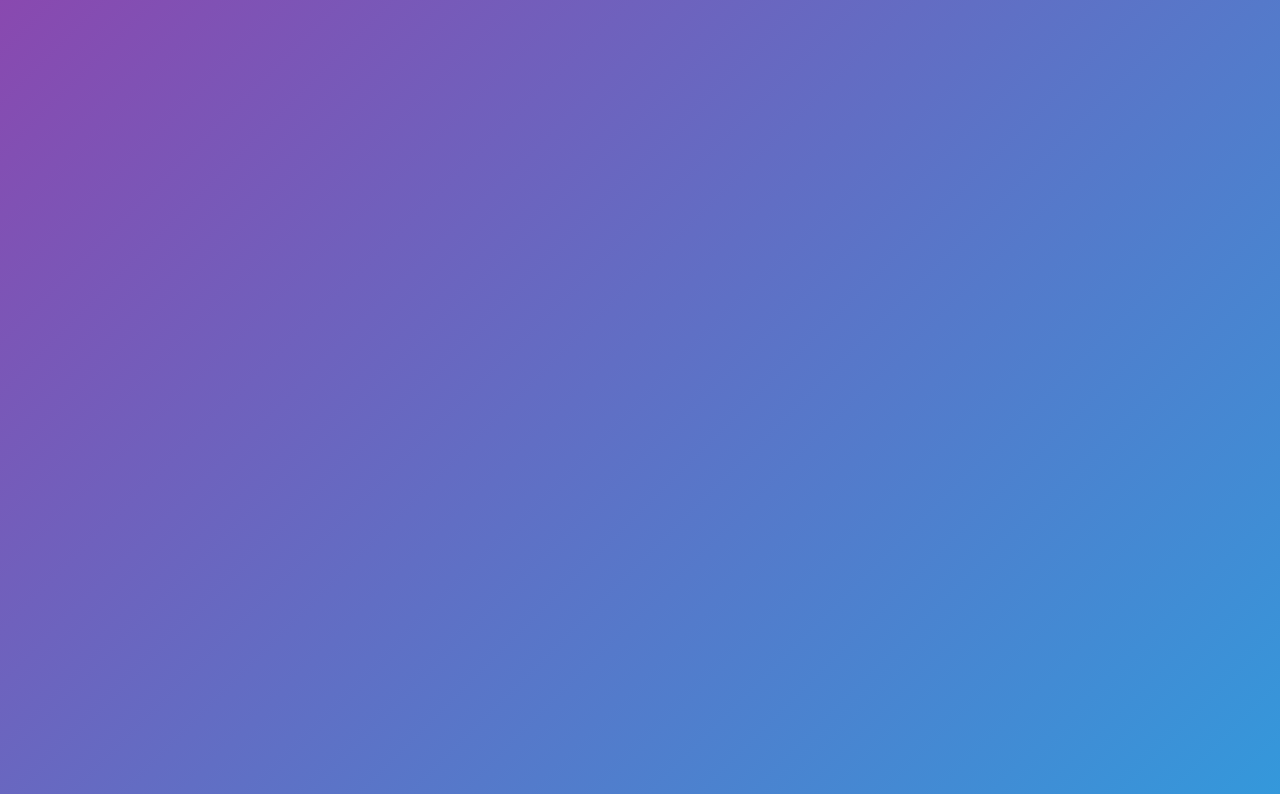
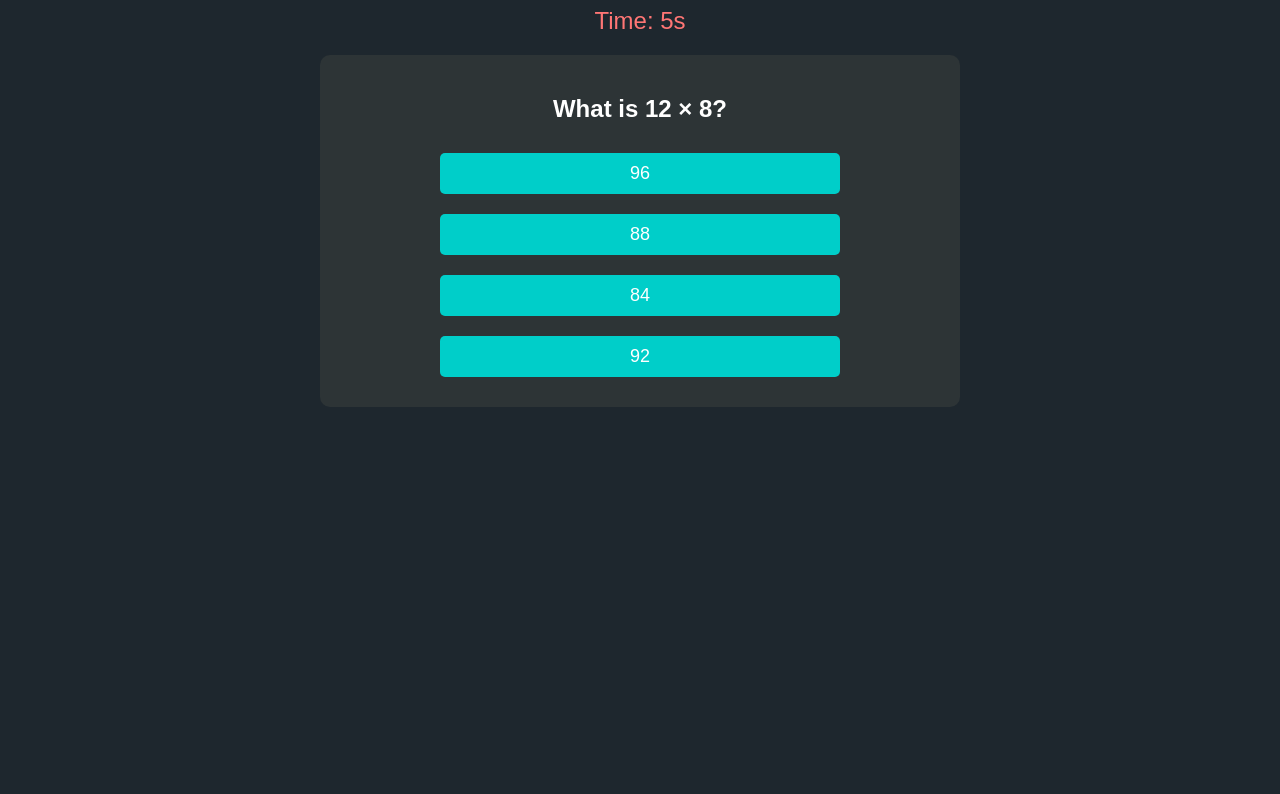
Before and after one commit to garv11258/quiz-reward-site, a plain HTML site: page quiz.html in a window 1280 px wide. Shown: the part 122-916 px from the top of the page. After the commit the page ends 800 px from the top, so only its background shows below. Drawn offline with Linux system fonts and the light colour scheme.

Commit message:
Update quiz.html

```diff
--- a/quiz.html
+++ b/quiz.html
@@ -1,19 +1,115 @@
 <!DOCTYPE html>
-<html>
+<html lang="en">
 <head>
+  <meta charset="UTF-8" />
   <title>Quiz Time</title>
   <style>
     body {
-      font-family: 'Segoe UI', sans-serif;
-      background: linear-gradient(135deg, #8e44ad, #3498db);
+      background-color: #1e272e;
       color: #fff;
+      font-family: Arial, sans-serif;
       text-align: center;
-      padding: 50px;
-      min-height: 100vh;
+      padding: 40px;
     }
-    h1 {
-      font-size: 40px;
+    .question-box {
+      background-color: #2d3436;
+      padding: 20px;
+      border-radius: 10px;
+      display: inline-block;
+      width: 80%;
+      max-width: 600px;
+    }
+    .option {
+      margin: 10px;
+      padding: 10px;
+      background-color: #00cec9;
+      color: white;
+      border: none;
+      border-radius: 5px;
+      font-size: 18px;
+      cursor: pointer;
+      width: 80%;
+      max-width: 400px;
+    }
+    #timer {
+      font-size: 24px;
       margin-bottom: 20px;
+      color: #ff7675;
     }
-    #question {
-      font-size: 32
+  </style>
+</head>
+<body>
+
+  <h1>📚 Class 1–12 Math Quiz</h1>
+  <div id="timer">Time: 10s</div>
+  <div class="question-box">
+    <h2 id="question">Loading...</h2>
+    <div id="options"></div>
+  </div>
+
+  <script>
+    const questions = [
+      { q: "What is 12 × 8?", a: ["96", "88", "84", "92"], c: 0 },
+      { q: "What is 100 ÷ 5?", a: ["25", "20", "15", "10"], c: 1 },
+      { q: "Solve: x + 4 = 10", a: ["6", "7", "5", "8"], c: 0 },
+      { q: "What is 1/2 + 1/4?", a: ["3/4", "1/4", "1", "1/2"], c: 0 },
+      { q: "Area of square with side 6?", a: ["36", "12", "18", "24"], c: 0 },
+      { q: "What is 3³?", a: ["27", "9", "81", "30"], c: 0 },
+      { q: "If a bag has 6 red, 4 blue balls, total?", a: ["10", "12", "8", "6"], c: 0 },
+      { q: "Solve: 2x = 10", a: ["5", "10", "8", "12"], c: 0 },
+      { q: "Angle in triangle total?", a: ["180°", "360°", "90°", "120°"], c: 0 },
+      { q: "50% of 200 is?", a: ["100", "50", "150", "25"], c: 0 }
+    ];
+
+    let current = 0;
+    let score = 0;
+    let timeLeft = 10;
+    let timer;
+
+    function loadQuestion() {
+      clearInterval(timer);
+      if (current >= questions.length) {
+        localStorage.setItem("finalScore", score);
+        window.location.href = "redeem.html";
+        return;
+      }
+
+      const q = questions[current];
+      document.getElementById("question").innerText = q.q;
+      const opts = document.getElementById("options");
+      opts.innerHTML = "";
+
+      q.a.forEach((ans, i) => {
+        const btn = document.createElement("button");
+        btn.className = "option";
+        btn.innerText = ans;
+        btn.onclick = () => checkAnswer(i);
+        opts.appendChild(btn);
+      });
+
+      timeLeft = 10;
+      document.getElementById("timer").innerText = `Time: ${timeLeft}s`;
+      timer = setInterval(() => {
+        timeLeft--;
+        document.getElementById("timer").innerText = `Time: ${timeLeft}s`;
+        if (timeLeft <= 0) {
+          clearInterval(timer);
+          current++;
+          loadQuestion();
+        }
+      }, 1000);
+    }
+
+    function checkAnswer(selected) {
+      if (selected === questions[current].c) {
+        score += 100;
+      }
+      current++;
+      loadQuestion();
+    }
+
+    // Start quiz
+    loadQuestion();
+  </script>
+</body>
+</html>
```
